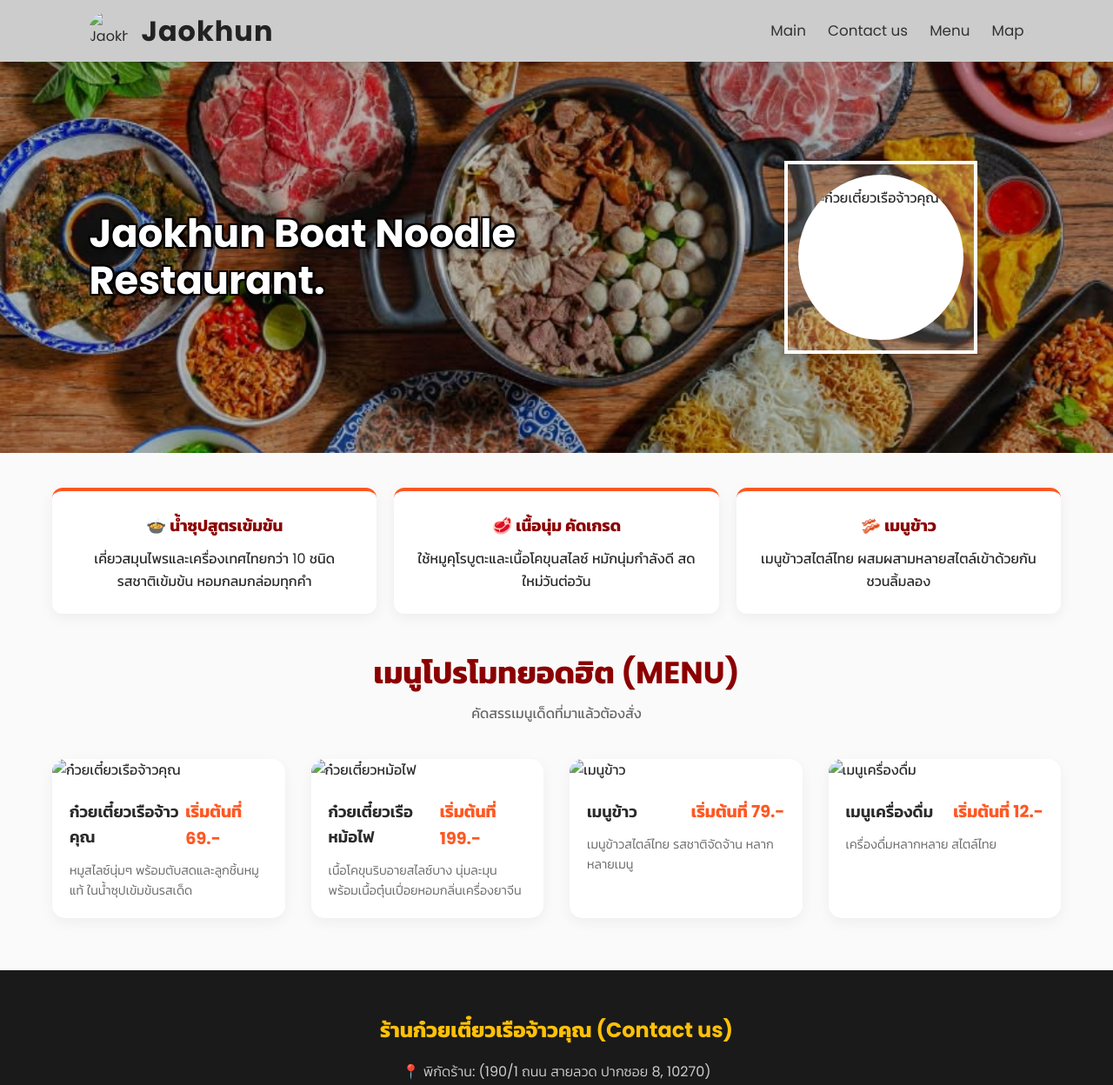
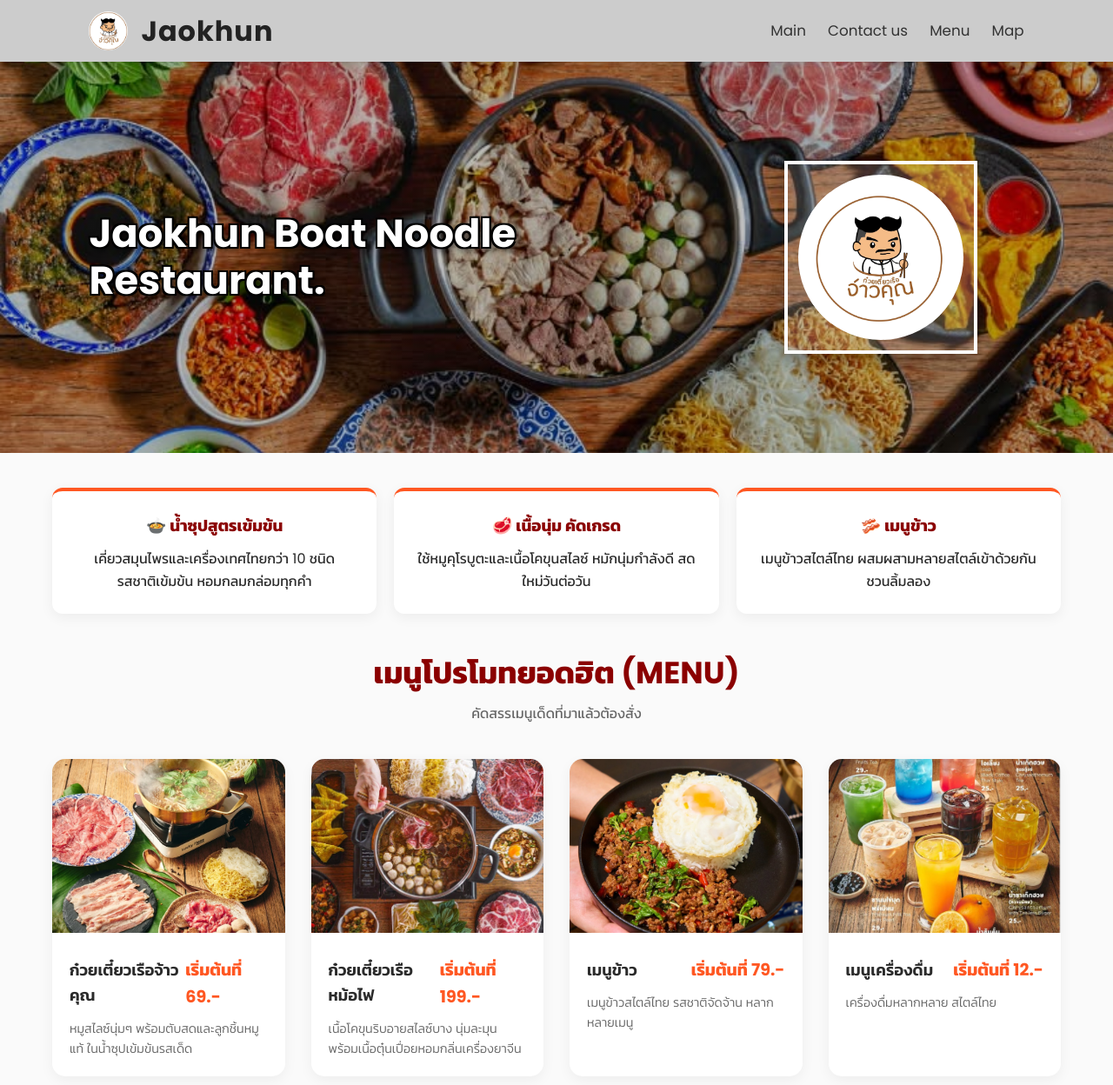
Before and after one commit to happybibi/project, a plain HTML site: page index.html in a window 1280 px wide. Shown: the top 1248 px of the page at 87% size. Drawn offline with Linux system fonts and the light colour scheme; files whose address does not match are found by name.

Commit message:
Update image paths to use assets directory

```diff
--- a/index.html
+++ b/index.html
@@ -311,7 +311,7 @@
     <!-- Header Navigation (มุมขวามี Main, Contact us, Menu, Map) -->
     <header>
         <div class="brand-logo">
-            <img src="โลโก้จ้าวคุณ.jpg" alt="Jaokhun Logo">
+            <img src="assets/images/โลโก้จ้าวคุณ.jpg" alt="Jaokhun Logo">
             <span>Jaokhun</span>
         </div>
         <nav>
@@ -331,7 +331,7 @@
         <div class="logo-box-wrapper">
             <div class="white-frame">
                 <div class="center-logo">
-                    <img src="โลโก้จ้าวคุณ.jpg" alt="ก๋วยเตี๋ยวเรือจ้าวคุณ">
+                    <img src="assets/images/โลโก้จ้าวคุณ.jpg" alt="ก๋วยเตี๋ยวเรือจ้าวคุณ">
                 </div>
             </div>
         </div>
@@ -361,7 +361,7 @@
         <div class="menu-grid">
 
             <div class="menu-card">
-                <img src="เมนูก๋วยเตี๋ยวเรือ.jpg" alt="ก๋วยเตี๋ยวเรือจ้าวคุณ" class="menu-img">
+                <img src="assets/images/เมนูก๋วยเตี๋ยวเรือ.jpg" alt="ก๋วยเตี๋ยวเรือจ้าวคุณ" class="menu-img">
                 <div class="menu-content">
                     <div class="menu-header">
                         <span class="menu-title">ก๋วยเตี๋ยวเรือจ้าวคุณ</span>
@@ -372,7 +372,7 @@
             </div>
 
             <div class="menu-card">
-                <img src="เมนูหม้อไฟ.jpg" alt="ก๋วยเตี๋ยวหม้อไฟ" class="menu-img">
+                <img src="assets/images/เมนูหม้อไฟ.jpg" alt="ก๋วยเตี๋ยวหม้อไฟ" class="menu-img">
                 <div class="menu-content">
                     <div class="menu-header">
                         <span class="menu-title">ก๋วยเตี๋ยวเรือหม้อไฟ</span>
@@ -383,7 +383,7 @@
             </div>
 
             <div class="menu-card">
-                <img src="เมนูข้าว.jpg" alt="เมนูข้าว" class="menu-img">
+                <img src="assets/images/เมนูข้าว.jpg" alt="เมนูข้าว" class="menu-img">
                 <div class="menu-content">
                     <div class="menu-header">
                         <span class="menu-title">เมนูข้าว</span>
@@ -394,7 +394,7 @@
             </div>
 
             <div class="menu-card">
-                <img src="เมนูเครื่องดื่ม.PNG" alt="เมนูเครื่องดื่ม" class="menu-img">
+                <img src="assets/images/เมนูเครื่องดื่ม.PNG" alt="เมนูเครื่องดื่ม" class="menu-img">
                 <div class="menu-content">
                     <div class="menu-header">
                         <span class="menu-title">เมนูเครื่องดื่ม</span>
```
